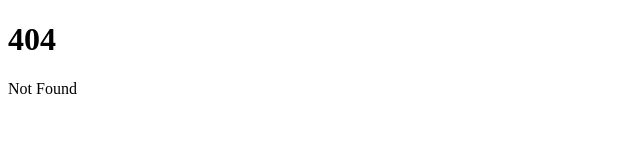
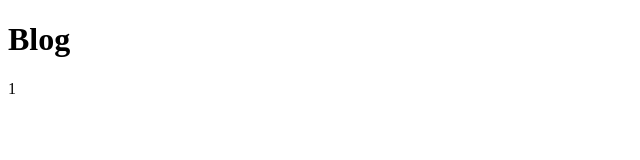
Before and after one commit to kaito2/hello-sveltekit, a SvelteKit app: page /blog/1 in a window 1280 px wide. Before the commit this address had no page. Shown: the top 160 px of the page, without its empty margins (0-640 px from the left). Built offline with nearby package versions, Linux system fonts and the light colour scheme.

Commit message:
Routing.

```diff
--- a/src/routes/+page.svelte
+++ b/src/routes/+page.svelte
@@ -1,2 +1,4 @@
 <h1>Welcome to SvelteKit</h1>
-<p>Visit <a href="https://kit.svelte.dev">kit.svelte.dev</a> to read the documentation</p>
+<p>
+  Visit <a href="https://kit.svelte.dev">kit.svelte.dev</a> to read the documentation
+</p>
--- /dev/null
+++ b/src/routes/[...something]/+page.svelte
@@ -0,0 +1 @@
+<h1>404</h1>
--- /dev/null
+++ b/src/routes/api/[param1].json/+server.ts
@@ -0,0 +1,8 @@
+// You should not import the general types from `@sveltejs/kit`.
+import type { RequestEvent, RequestHandler } from "./$types";
+
+export const GET: RequestHandler = async ({ params }: RequestEvent) => {
+  const _param1 = params.param1;
+
+  return new Response(JSON.stringify(params));
+};
--- /dev/null
+++ b/src/routes/blog/+page.svelte
@@ -0,0 +1 @@
+<h1>Blogs</h1>
--- /dev/null
+++ b/src/routes/blog/[postID]/+page.svelte
@@ -0,0 +1,8 @@
+<script lang="ts">
+  import type { PageData } from "./$types";
+
+  export let data: PageData;
+</script>
+
+<h1>Blog</h1>
+<p>{data.postID}</p>
--- /dev/null
+++ b/src/routes/blog/[postID]/+page.ts
@@ -0,0 +1,11 @@
+import type { PageLoad } from "./$types";
+
+type OutputProps = { postID: string };
+
+export const load: PageLoad<OutputProps> = async ({ params, data }) => {
+  console.log(params.postID);
+
+  return {
+    postID: params.postID,
+  };
+};
```
